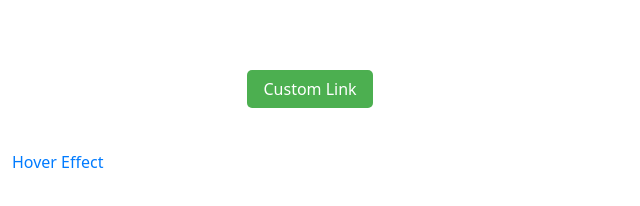
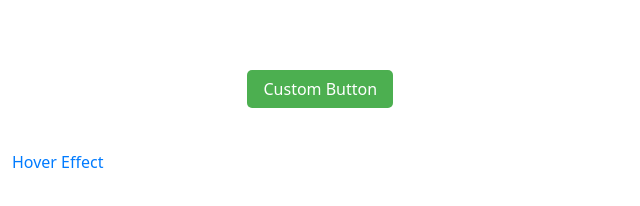
Before and after one commit to sam-haley/button-styling, a plain HTML site: page index.html in a window 1280 px wide. Shown: the part 258-464 px from the top of the page, 314-954 px from the left. Drawn offline with Linux system fonts and the light colour scheme.

Commit message:
changed button text

```diff
--- a/index.html
+++ b/index.html
@@ -22,6 +22,6 @@
 
     <a href="#" class="hover-effect">Hover Effect</a>
 
-    <a href="#" class="custom-link">Custom Link</a>
+    <a href="#" class="custom-link">Custom Button</a>
 </body>
 </html>
```
